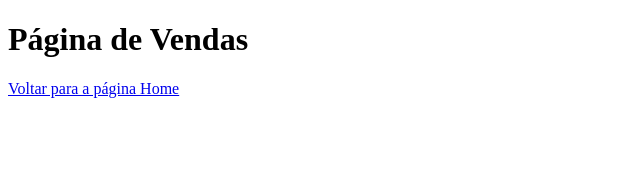
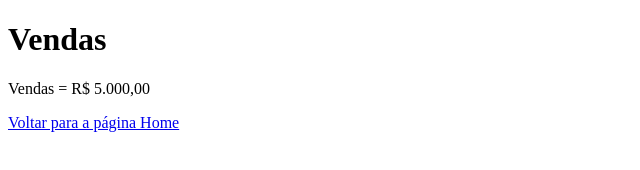
Before and after one commit to dantroguevedo/aulagithub, a plain HTML site: page vendas.html in a window 1280 px wide. Shown: the whole page, without its empty margins (0-640 px from the left). Drawn offline with Linux system fonts and the light colour scheme.

Commit message:
Acrescentado o valor das vendas

```diff
--- a/vendas.html
+++ b/vendas.html
@@ -7,7 +7,8 @@
     <title>Document</title>
 </head>
 <body>
-    <h1> Página de Vendas </h1>
+    <h1> Vendas </h1>
+    <p> Vendas = R$ 5.000,00 </p>
     <a href="index.html"> Voltar para a página Home </a>
 </body>
 </html>
```
